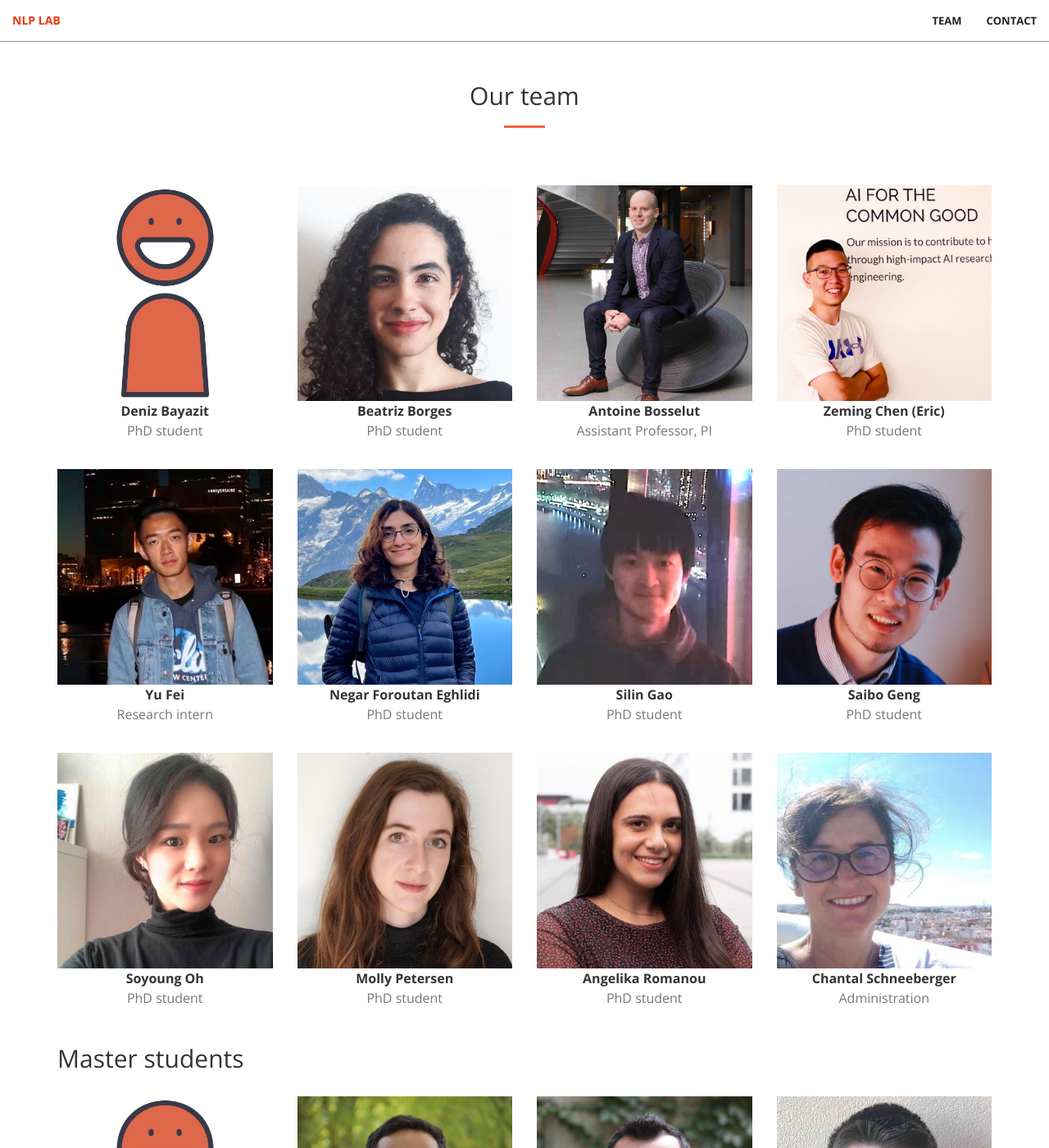
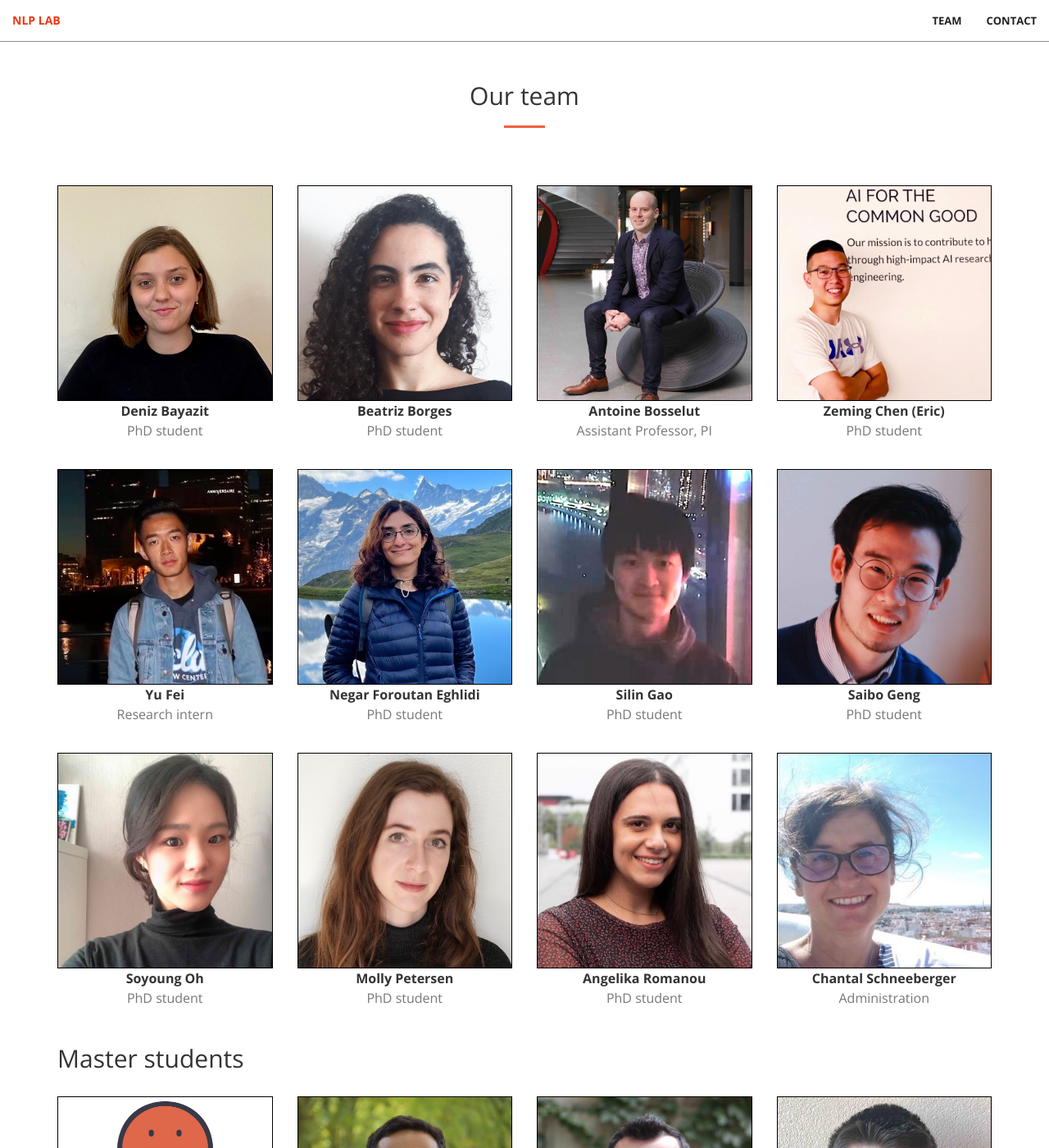
Before and after one commit to epfl-nlp/epfl-nlp.github.io, a Jekyll site: the page built from team.html, in a window 1280 px wide and 1400 px high. Shown: the whole window at 82% size. Built offline with Jekyll 4.4.1, drawn with Linux system fonts in a browser that asks for light colours.

Commit message:
added borders to team pictures

```diff
--- a/_data/team.yml
+++ b/_data/team.yml
@@ -21,7 +21,7 @@
 - first_name: Deniz
   last_name: Bayazit
   role: PhD student
-  img: na.jpg #deniz_bayazit.jpg
+  img: deniz_bayazit.jpg
 
 - first_name: Ghali
   last_name: Chraïbi
--- a/_sass/_base.scss
+++ b/_sass/_base.scss
@@ -268,6 +268,7 @@ section#team {
             max-width: 100%;
             overflow:hidden;
             object-fit: cover;
+            border: 1px solid black;
             /*filter: grayscale(100%) contrast(120%);*/
             transition: all .5s cubic-bezier(0.645, 0.045, 0.355, 1);
         }
```
Also changed, not shown: img/lab_members/deniz_bayazit.jpg (added).
